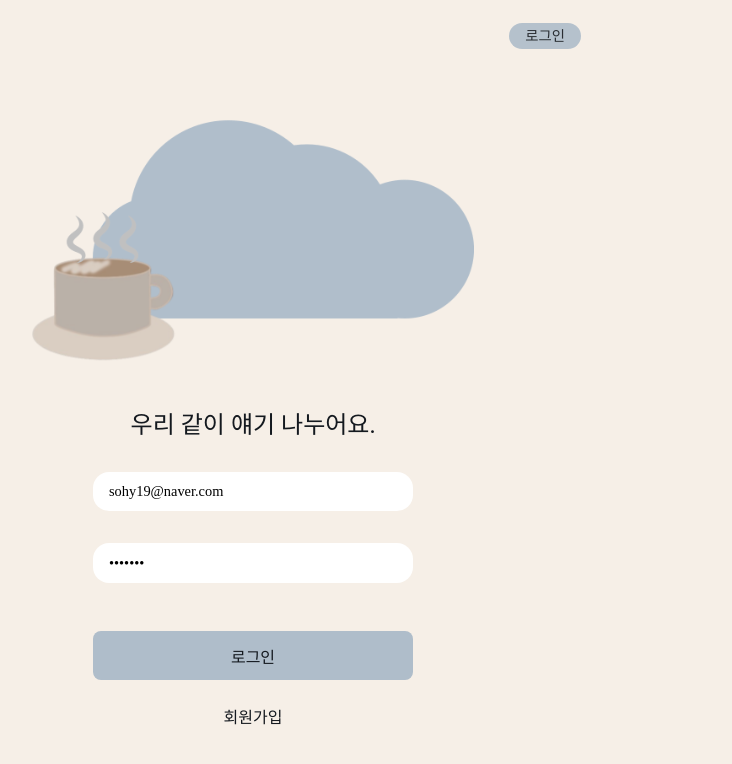
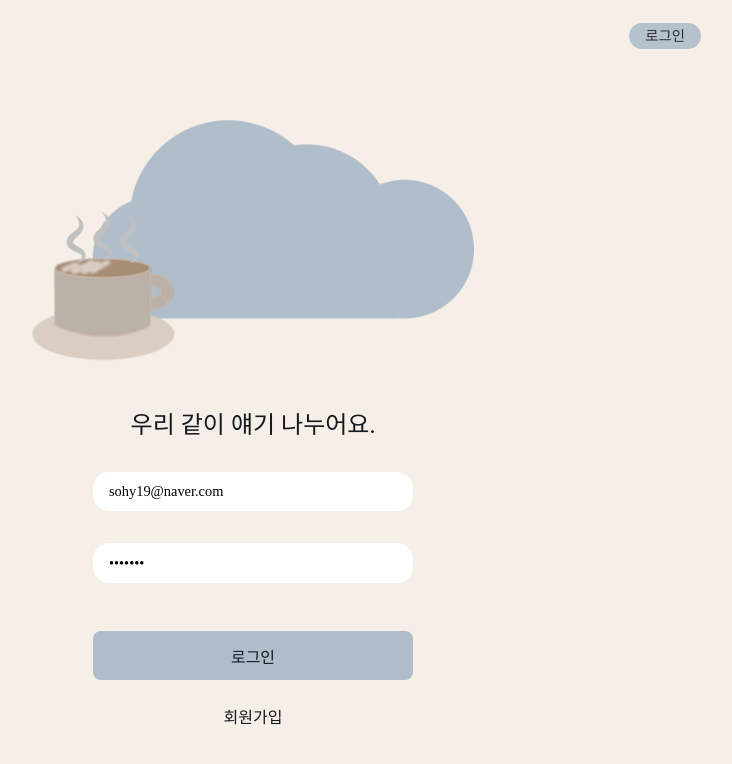
Before and after one commit to sohy19/clclcafe, a Vue app: page /login in a window 1280 px wide. Shown: the top 764 px of the page, without its empty margins (387-1119 px from the left). Built offline with nearby package versions, Linux system fonts and the light colour scheme; no server answers; a web font is replaced by a local one.

Commit message:
fix: login error

```diff
--- a/src/App.vue
+++ b/src/App.vue
@@ -28,7 +28,7 @@ const goMain = () => {
 
 <style scoped>
 #wrap {
-	margin: -0.5rem 20vw;
+	margin: -0.5rem 0;
 	text-align: center;
 	min-height: 90vh;
 	padding-bottom: 10rem;
--- a/src/components/chat/ChatDetail.vue
+++ b/src/components/chat/ChatDetail.vue
@@ -117,6 +117,10 @@ const msg = ref({
 
 const writeChat = () => {
 	// console.log("wirteChat : ", msg.value);
+	if (msg.value.message == "") {
+		alert("내용을 입력해주세요!");
+		return;
+	}
 	handlers.value.onsend(msg.value);
 	msg.value.message = "";
 };
--- a/src/components/layout/VNavbar.vue
+++ b/src/components/layout/VNavbar.vue
@@ -12,27 +12,34 @@ const logout = async () => {
 </script>
 
 <template>
-	<div>
+	<div class="wrap">
 		<!-- <div > -->
-		<div v-if="isLogin">
-			어서와요, {{ userInfo.nickname }}씨 <span @click="logout">로그아웃</span>
-		</div>
+		<span v-if="isLogin">
+			어서와요, {{ userInfo.nickname }}씨
+			<span @click="logout" class="btn">로그아웃</span>
+		</span>
 		<!-- </div> -->
-		<router-link v-else :to="{ name: 'user-login' }">로그인</router-link>
+		<router-link v-else :to="{ name: 'user-login' }" class="btn"
+			>로그인</router-link
+		>
 	</div>
 </template>
 
 <style scoped>
 @import "@/assets/common/global.css";
 
+.wrap {
+	width: 58rem;
+	margin: 0 auto;
+}
+
 div {
 	padding: 1.5rem 0;
 	text-align: right;
-	padding-right: 3rem;
+	padding-right: 2rem;
 }
 
-a,
-span {
+.btn {
 	background-color: #afbdca;
 	padding: 0.3rem 1rem;
 	border-radius: 1rem;
--- a/src/stores/member.js
+++ b/src/stores/member.js
@@ -116,7 +116,9 @@ export const useMemberStore = defineStore(
 				}
 			);
 			isLogin.value = false;
-			userInfo.value = null;
+			userInfo.value.email = "";
+			userInfo.value.id = 0;
+			userInfo.value.nickname = "";
 			isValidToken.value = false;
 			sessionStorage.clear();
 			alert("로그아웃 되었습니다.");
```
